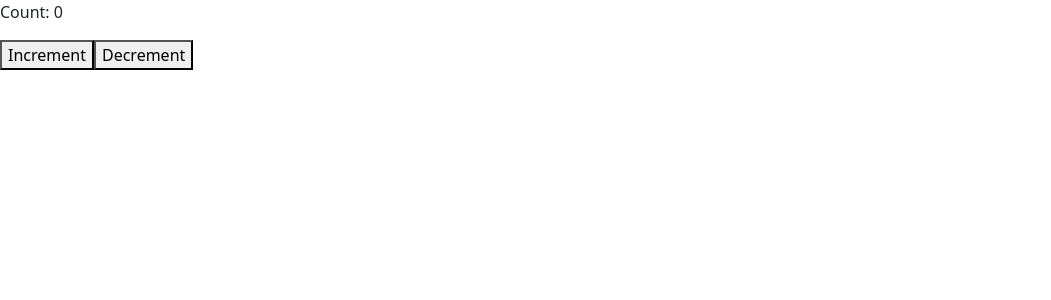
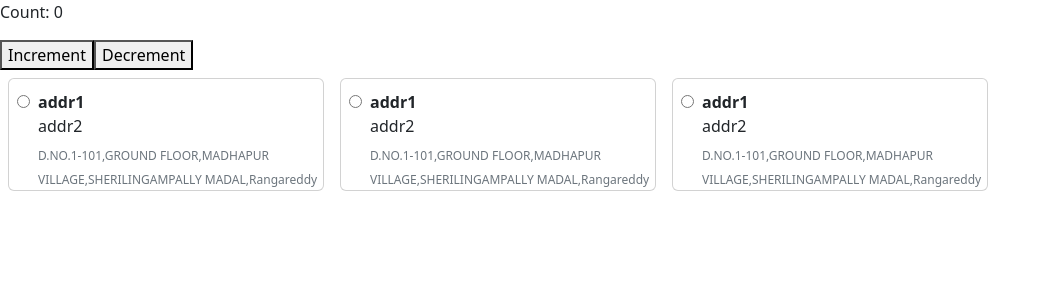
Before and after one commit to devikanth28/My-app-Office, a React (Create React App) app: page /addressCard in a window 1280 px wide. Shown: the top 300 px of the page, without its empty margins (0-1051 px from the left). Built offline with nearby package versions, Linux system fonts and the light colour scheme.

Commit message:
usememo changes updated

```diff
--- /dev/null
+++ b/src/components/AddressCard.js
@@ -0,0 +1,27 @@
+import React, { useState } from 'react'
+
+const AddressCard = () => {
+
+  return (
+    <div className='p-2 d-flex gap-3'>
+      {[1,2,3].map((eachAddr) =>{
+        return(
+
+        <div className='card w-25'>
+          <div className='align-items-baseline d-flex'>
+
+            <input type="radio" id="html" name="fav_language" value="HTML" style={{"width":"20px"}} className="mx-2 mt-3"/>
+            <div>
+            <p className='mb-0 fw-bold'>addr1</p>
+            <p className='mb-1 fs-14'>addr2</p>
+            <span className='text-capitalize mb-3 text-secondary' style={{"overflow-wrap":"break-word","font-size":"12px"}}>D.NO.1-101,GROUND FLOOR,MADHAPUR VILLAGE,SHERILINGAMPALLY MADAL,Rangareddy  </span>
+            </div>
+          </div>
+        </div>
+        )
+      })}
+    </div>
+  )
+}
+
+export default AddressCard
--- a/src/components/route/Routes.js
+++ b/src/components/route/Routes.js
@@ -31,6 +31,7 @@ import UseMemoExample from '../usememowithYT/UseMemoExample';
 import TestIsAuthenticatedOrNot from '../../hoc/TestIsAuthenticatedOrNot';
 import RegAndLogin from '../../shiva/RegAndLogin';
 import PromiseExample from '../PromiseExample';
+import AddressCard from '../AddressCard';
 const RoutesFile = () => {
     const HocFeatching =  ()=><WithDataFeatching/>
   return (
@@ -66,6 +67,7 @@ const RoutesFile = () => {
         <Route exact path="/isAuthenticate" element={<TestIsAuthenticatedOrNot/>}/>
         <Route exact path="/regAndLogin" element={<RegAndLogin/>}/>
         <Route exact path='/promise' element={<PromiseExample/>}/>
+        <Route exact path='/addressCard' element={<AddressCard/>}/>
     </Routes>
     </Router>
   )
--- a/src/useMemo/useMemo.js
+++ b/src/useMemo/useMemo.js
@@ -1,20 +1,40 @@
-import React, { useMemo, useState  } from 'react'
+import React, { useEffect, useMemo, useState  } from 'react'
 import ChaildComponent from './ChaildComponent';
 
 const UseMemoHook = () => {
+
     const [count, setCount] = useState(0);
-    const filteredData  = useMemo(()=>{
-        console.log("eeeeee",count)
-        return  <ChaildComponent/>;
+    const [nums, setNums] = useState(0);
+    let num =0;
+    console.log(num);
+    useEffect(() =>{
+    console.log("useEffecr mounted..........")
 
     },[count])
-  return (
+    const filteredData  = useMemo(()=>{
+        console.log("eeeeee",count);
+        console.log(Date.now());
+        return  Date.now();
+    },[count])
+
+
+    const filteredData1  = useEffect(()=>{
+        console.log("eeeeee",count)
+        const data = Date.now();
+        console.log(Date.now());
+    },[count])
+
+    console.log("devikanth");
+
+    return (
       <>
       {count}
       <p>filteredData,{filteredData}</p>
+      <p>filteredData1{filteredData1}</p>
 
-      <button onClick={()=>setCount(count+1)}>increment</button>
+      <button onClick={()=>setCount(count+1)}>increment UseMo</button>
       <button onClick={()=>setCount(count-1)}>Decrement</button>
+      <button onClick={() => {setNums(nums+1);num++;}}>Nums</button>
       </>
   )
 }
```
